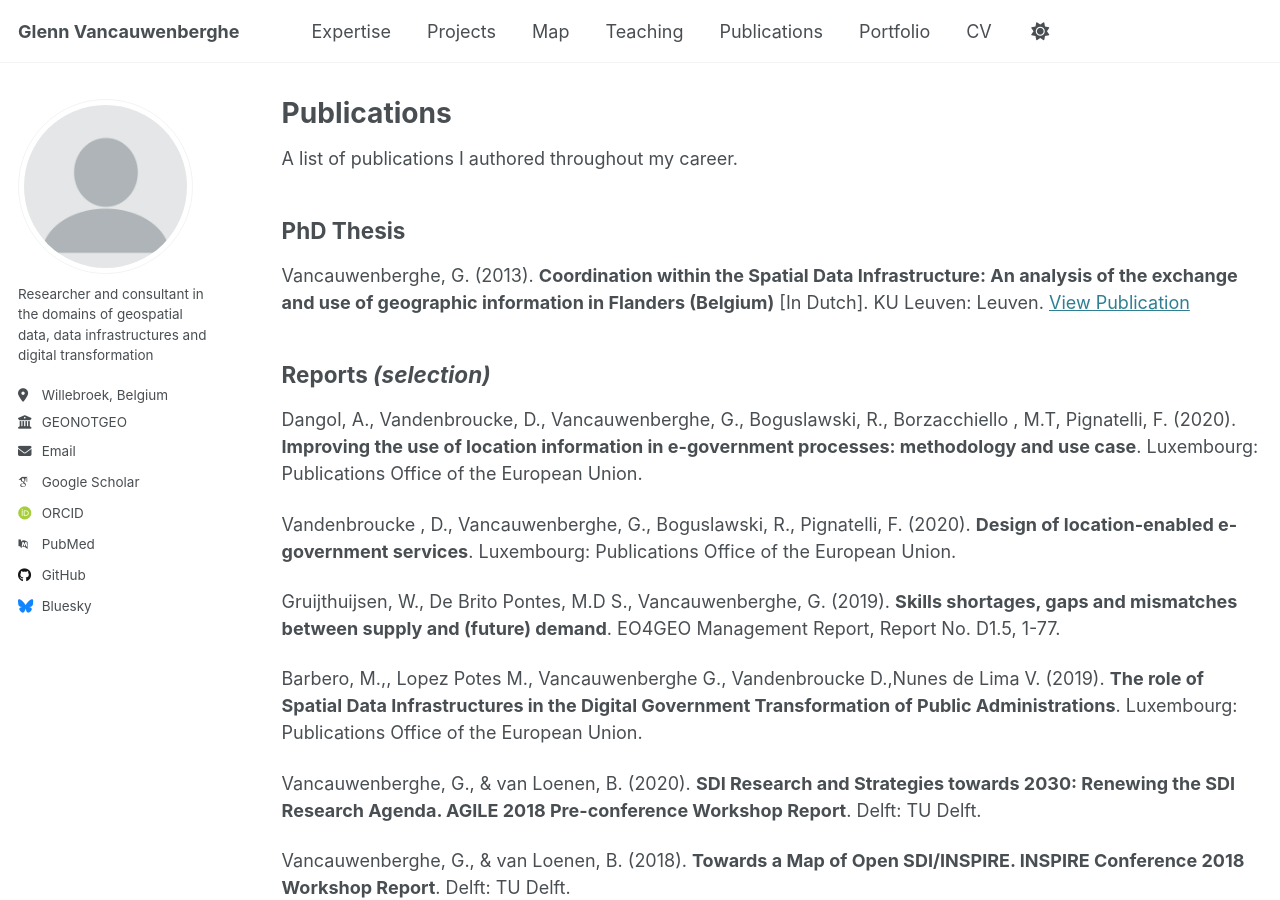
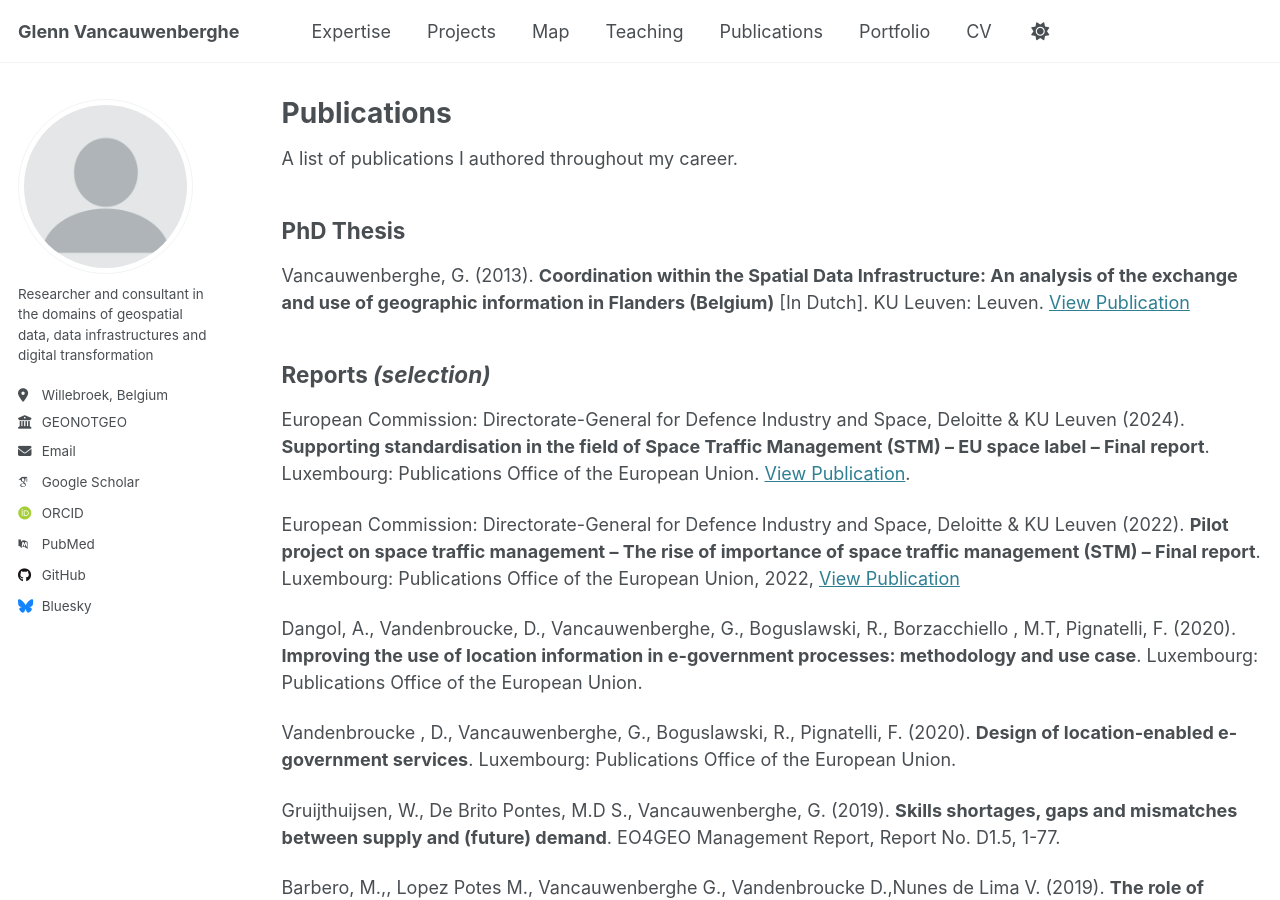
Before and after one commit to GVancauwenberghe/gvancauwenberghe.github.io, a Jekyll site: the page built from _pages/outputs.md, in a window 1280 px wide and 900 px high. Built offline with Jekyll 4.4.1, drawn with Linux system fonts in a browser that asks for light colours; some web fonts are replaced.

Commit message:
Update outputs.md

```diff
--- a/_pages/outputs.md
+++ b/_pages/outputs.md
@@ -13,6 +13,10 @@ A list of publications I authored throughout my career.
 Vancauwenberghe, G. (2013). **Coordination within the Spatial Data Infrastructure: An analysis of the exchange and use of geographic information in Flanders (Belgium)** [In Dutch]. KU Leuven: Leuven. [View Publication](https://lirias.kuleuven.be/1739126&lang=en)
 
 ## Reports _(selection)_
+European Commission: Directorate-General for Defence Industry and Space, Deloitte & KU Leuven (2024). **Supporting standardisation in the field of Space Traffic Management (STM) – EU space label – Final report**. Luxembourg: Publications Office of the European Union. [View Publication](https://data.europa.eu/doi/10.2889/0215426).
+
+European Commission: Directorate-General for Defence Industry and Space, Deloitte & KU Leuven (2022). **Pilot project on space traffic management – The rise of importance of space traffic management (STM) – Final report**. Luxembourg: Publications Office of the European Union, 2022, [View Publication](https://data.europa.eu/doi/10.2889/3462708)
+
 Dangol, A., Vandenbroucke, D., Vancauwenberghe, G., Boguslawski, R., Borzacchiello , M.T, Pignatelli, F. (2020). **Improving the use of location information in e-government processes: methodology and use case**. Luxembourg: Publications Office of the European Union.
 
 Vandenbroucke , D., Vancauwenberghe, G., Boguslawski, R., Pignatelli, F. (2020). **Design of location-enabled e-government services**. Luxembourg: Publications Office of the European Union.
```
